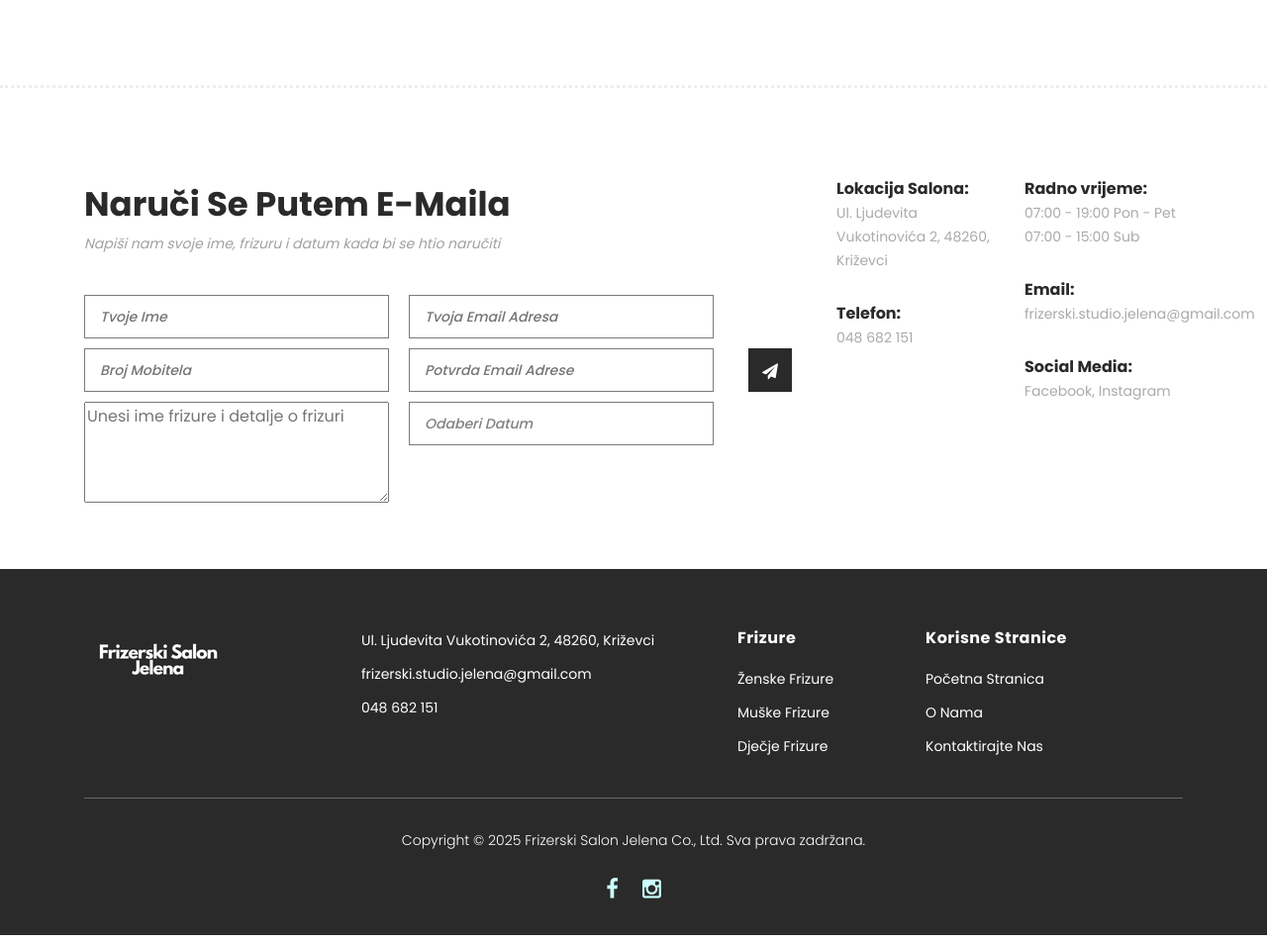
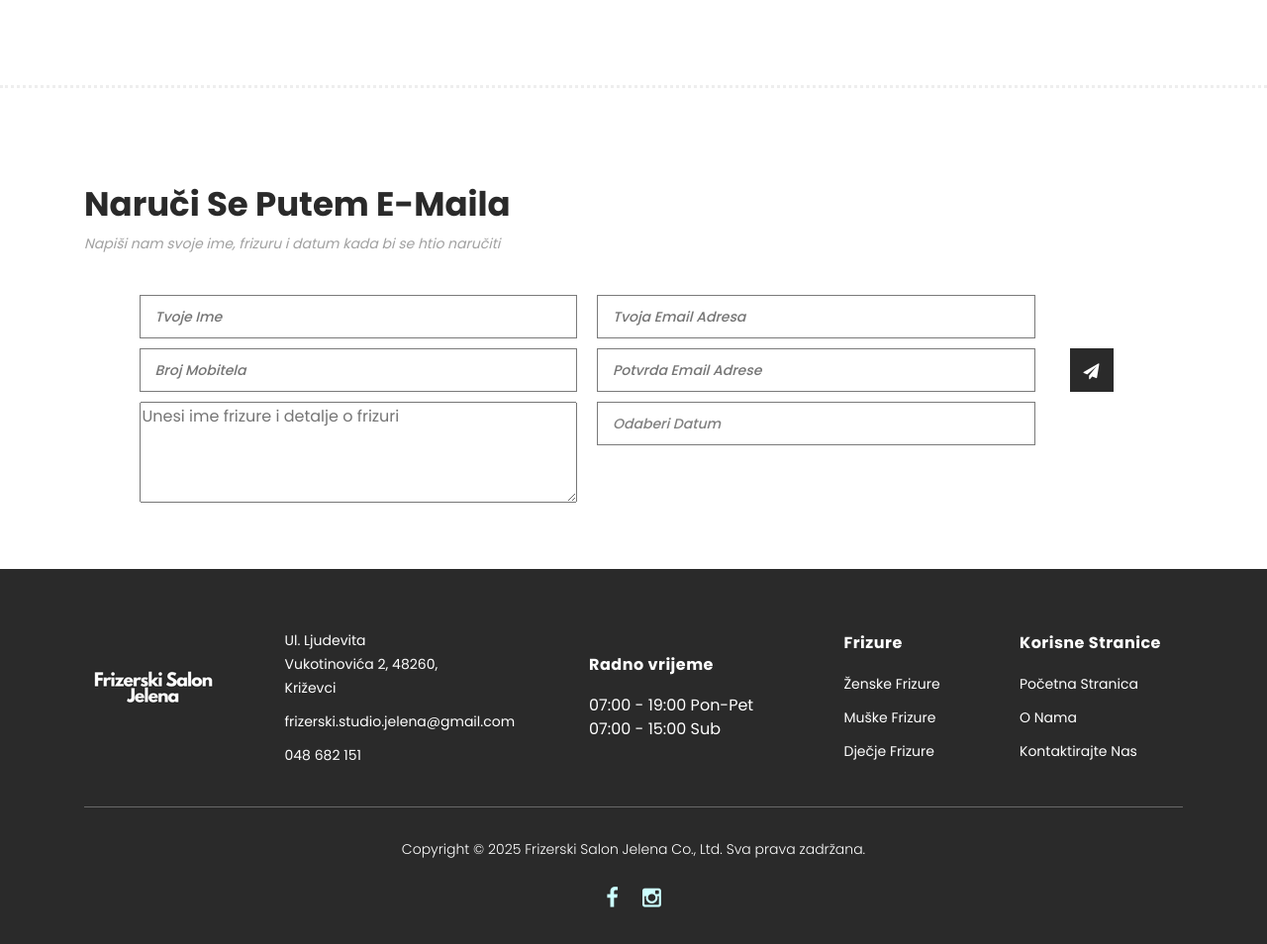
Before and after one commit to Kukii258/FrizerskiSalon, a Django app: page / in a window 1280 px wide. Shown: the part 3004-3958 px from the top of the page at 99% size. Run offline with Django 5.2, Linux system fonts and the light colour scheme; data that the repository does not hold is empty; parts of the project's set-up code (start-up, migrations or seed data) failed here and were passed over; some libraries are stand-ins or nearby versions.

Commit message:
frontend done

```diff
--- a/salon_jelena/static/css/templatemo-hexashop.css
+++ b/salon_jelena/static/css/templatemo-hexashop.css
@@ -2421,6 +2421,8 @@ responsive
   margin-top: 4rem;
 }
 
+
+
 @media (max-width: 768px) {
   #subscribe > div {
     display: flex;
@@ -2510,5 +2512,31 @@ responsive
 }
 
 .footer_slika{
-  margin-right: -100px;
-}
+  margin-right: -50px;
+}
+
+
+footer .row {
+  display: flex;
+  justify-content: space-between; /* Ensures equal space between columns */
+  align-items: center; /* Aligns items to the top */
+}
+
+footer .col-lg-2 {
+  padding: 0 10px; /* Adds horizontal padding inside each column */
+}
+
+.footer_links{
+  margin-right: 50px;
+}
+
+.korisne_stranice{
+  margin-left: -80px;
+}
+
+#subscribe {
+  width: 90%;
+  margin: 0 auto;
+  text-align: center;
+  position: relative; /* Ensure the container is a reference for absolute positioning */
+}
--- a/salon_jelena/templates/html/base.html
+++ b/salon_jelena/templates/html/base.html
@@ -118,17 +118,17 @@ https://templatemo.com/tm-571-hexashop
     </div>
     <!-- ***** Subscribe Area Ends ***** -->
     <!-- ***** Footer Start ***** -->
-    <footer>
+   <footer>
   <div class="container">
     <div class="row">
-      <div class="col-lg-4 footer_slika">
+      <div class="col-lg-2 footer_slika">
         <div class="first-item">
           <div class="logo">
             <img class="slika" src="{% static 'images/white-logo.png' %}" />
           </div>
         </div>
       </div>
-      <div class="col-lg-4 footer_links">
+      <div class="col-lg-2 footer_links">
         <ul>
           <li>
             <a href="https://www.google.com/maps/place//data=!4m2!3m1!1s0x47661667718262f9:0xeff017b56305ebe4?source=g.page.default">Ul. Ljudevita Vukotinovića 2, 48260, Križevci</a>
@@ -142,6 +142,16 @@ https://templatemo.com/tm-571-hexashop
         </ul>
       </div>
       <div class="col-lg-2">
+        <h4>Radno vrijeme</h4>
+        <ul>
+          <li>
+            <span style="color: white">07:00 - 19:00 Pon-Pet</span>
+            <br>
+            <span style="color: white">07:00 - 15:00 Sub</span>
+          </li>
+        </ul>
+      </div>
+      <div class="col-lg-2">
         <h4>Frizure</h4>
         <ul>
           <li><a href="{% url 'zenska_galerija' %}">Ženske Frizure</a></li>
@@ -149,7 +159,7 @@ https://templatemo.com/tm-571-hexashop
           <li><a href="{% url 'djecja_galerija' %}">Dječje Frizure</a></li>
         </ul>
       </div>
-      <div class="col-lg-2">
+      <div class="col-lg-2 korisne_stranice">
         <h4>Korisne Stranice</h4>
         <ul>
           <li><a href="{% url 'naslovnica' %}">Početna Stranica</a></li>
@@ -178,6 +188,8 @@ https://templatemo.com/tm-571-hexashop
     </div>
   </div>
 </footer>
+
+
 
     <!-- jQuery -->
     <script src="{% static 'js/jquery-2.1.0.min.js'%}"></script>
--- a/salon_jelena/templates/html/index.html
+++ b/salon_jelena/templates/html/index.html
@@ -824,12 +824,11 @@
   <div class="subscribe">
     <div class="container">
       <div class="row">
-        <div class="col-lg-8">
+        <div class="col-lg-12">
           <div class="section-heading">
             <h2>Naruči Se Putem E-Maila</h2>
             <span>Napiši nam svoje ime, frizuru i datum kada bi se htio naručiti</span>
           </div>
-
             <form id="subscribe" action="{% url 'send_email' %}" method="post">
               {% csrf_token %}
               <div class="subscribe-container">
@@ -868,7 +867,6 @@
                     >{{ frizura|default_if_none:'' }}</textarea>
                   </fieldset>
                 </div>
-
                 <!-- Right Side -->
                 <div>
                   {% if error_message %}
@@ -948,49 +946,6 @@
     }
   </script>
 {% endif %}
-
-
-
-
-    </div>
-
-        <div class="col-lg-4">
-          <div class="row">
-            <div class="col-6">
-              <ul>
-                <li>
-                  Lokacija Salona:
-                  <br />
-                  <span>Ul. Ljudevita Vukotinovića 2, 48260, Križevci</span>
-                </li>
-                <li>
-                  Telefon:
-                  <br />
-                  <span>048 682 151</span>
-                </li>
-              </ul>
-            </div>
-            <div class="col-6">
-              <ul>
-                <li>
-                  Radno vrijeme:
-                  <br />
-                  <span>07:00 - 19:00 Pon - Pet</span>
-                  <span>07:00 - 15:00 Sub</span>
-                </li>
-                <li>
-                  Email:
-                  <br />
-                  <span>frizerski.studio.jelena@gmail.com</span>
-                </li>
-                <li>
-                  Social Media:
-                  <br />
-                  <span><a href="https://www.facebook.com/frizerski.studio.jelena/?locale=hr_HR">Facebook</a>, <a href="https://www.instagram.com/jelenafrizerskisalon/">Instagram</a></span>
-                </li>
-              </ul>
-            </div>
-          </div>
         </div>
       </div>
     </div>
```
Lines whose indentation alone changed are shown as unchanged.
